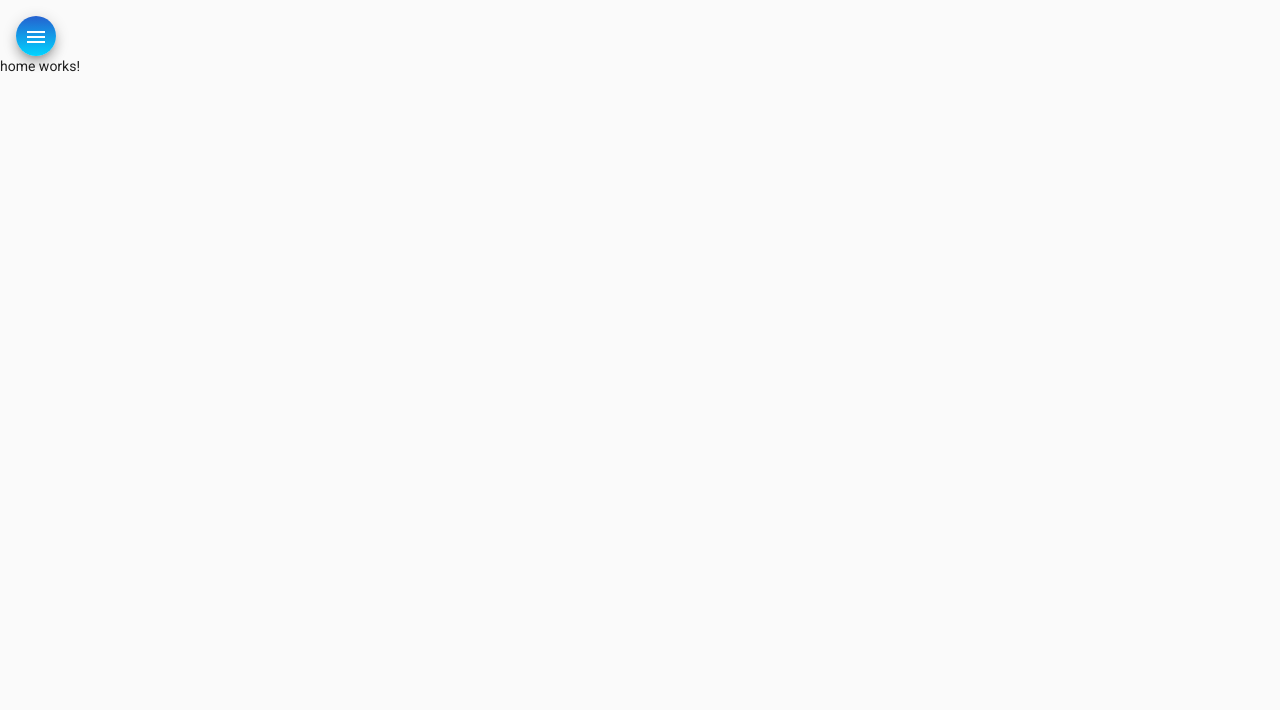
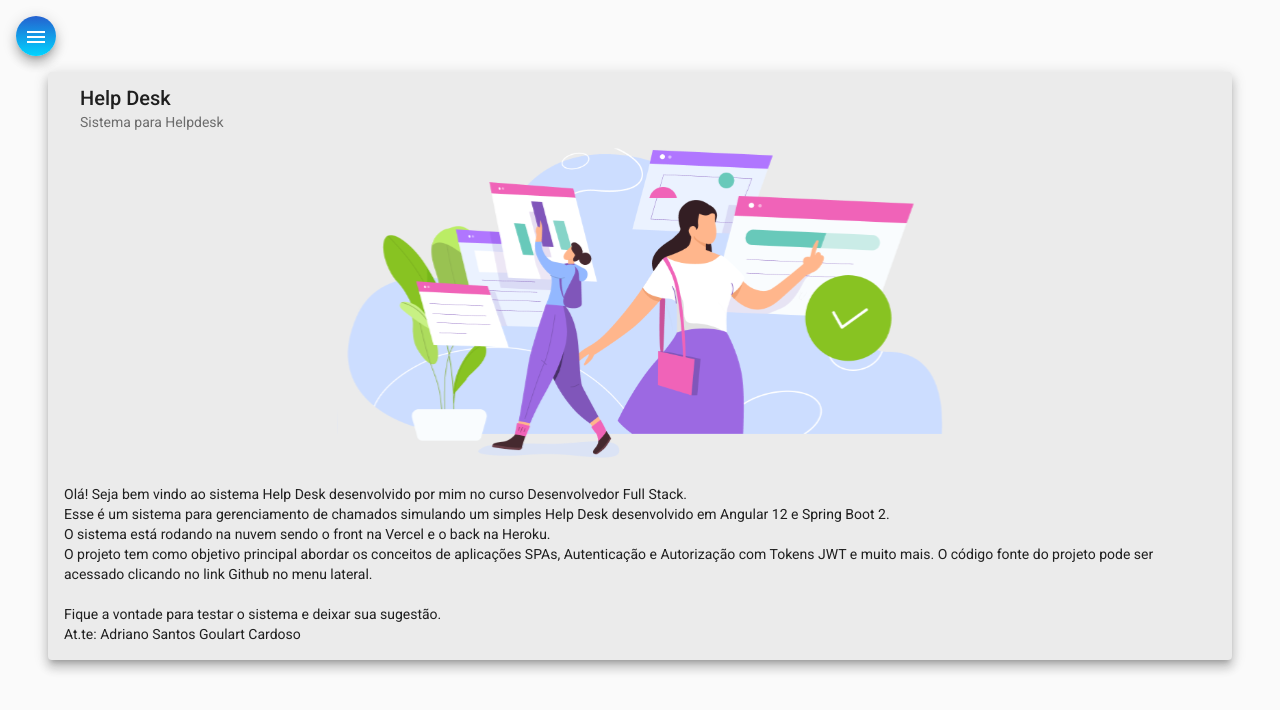
Before and after one commit to Adriano-Cardoso/helpdesk-front-end, an Angular app in the folder helpdesk/: page /home in a window 1280 px wide. Shown: the top 710 px of the page. Built offline with nearby package versions, Linux system fonts and the light colour scheme.

Commit message:
finalizando o component da home

```diff
--- a/helpdesk/src/app/components/home/home.component.css
+++ b/helpdesk/src/app/components/home/home.component.css
@@ -0,0 +1,9 @@
+.card {
+    width: 90%;
+    margin: 1rem auto;
+    background-color: rgb(235, 235, 235);
+ }
+
+ img {
+    height: 20rem;
+ }
--- a/helpdesk/src/app/components/home/home.component.html
+++ b/helpdesk/src/app/components/home/home.component.html
@@ -1 +1,18 @@
-<p>home works!</p>
+<mat-card class="card mat-elevation-z8">
+    <mat-card-header>
+      <mat-card-title>Help Desk</mat-card-title>
+      <mat-card-subtitle>Sistema para Helpdesk</mat-card-subtitle>
+    </mat-card-header>
+    <img mat-card-image src="assets/img/home-image.svg" alt="Image Home Help Desk">
+    <mat-card-content>
+      <p>
+       Olá! Seja bem vindo ao sistema Help Desk desenvolvido por mim no curso Desenvolvedor Full Stack.<br />
+       Esse é um sistema para gerenciamento de chamados simulando um simples Help Desk desenvolvido em Angular 12 e
+       Spring Boot 2. <br />O sistema está rodando na nuvem sendo o front na Vercel e o back na Heroku.<br />
+       O projeto tem como objetivo principal abordar os conceitos de aplicações SPAs, Autenticação e Autorização com
+       Tokens JWT e muito mais. O código fonte do projeto pode ser acessado clicando no link Github no menu lateral.
+       <br /><br /> Fique a vontade para testar o sistema e deixar sua sugestão.
+       <br /> At.te: Adriano Santos Goulart Cardoso
+      </p>
+    </mat-card-content>
+  </mat-card>
--- a/helpdesk/src/app/components/nav/nav.component.html
+++ b/helpdesk/src/app/components/nav/nav.component.html
@@ -1,6 +1,6 @@
 <mat-drawer-container class="container" autosize>
     <mat-drawer #drawer class="sidenav" mode="side">
-        <img src="assets/img/side-image.svg" alt="Imagem de navegação">
+        <img src="assets/img/home-image.svg" alt="Imagem de navegação">
         <mat-nav-list class="nav-list">
             <a mat-list-item routerLink= "/">
                 <i class="material-icons">home</i>
```
Also changed, not shown: helpdesk/src/assets/img/home-image.svg (added).
